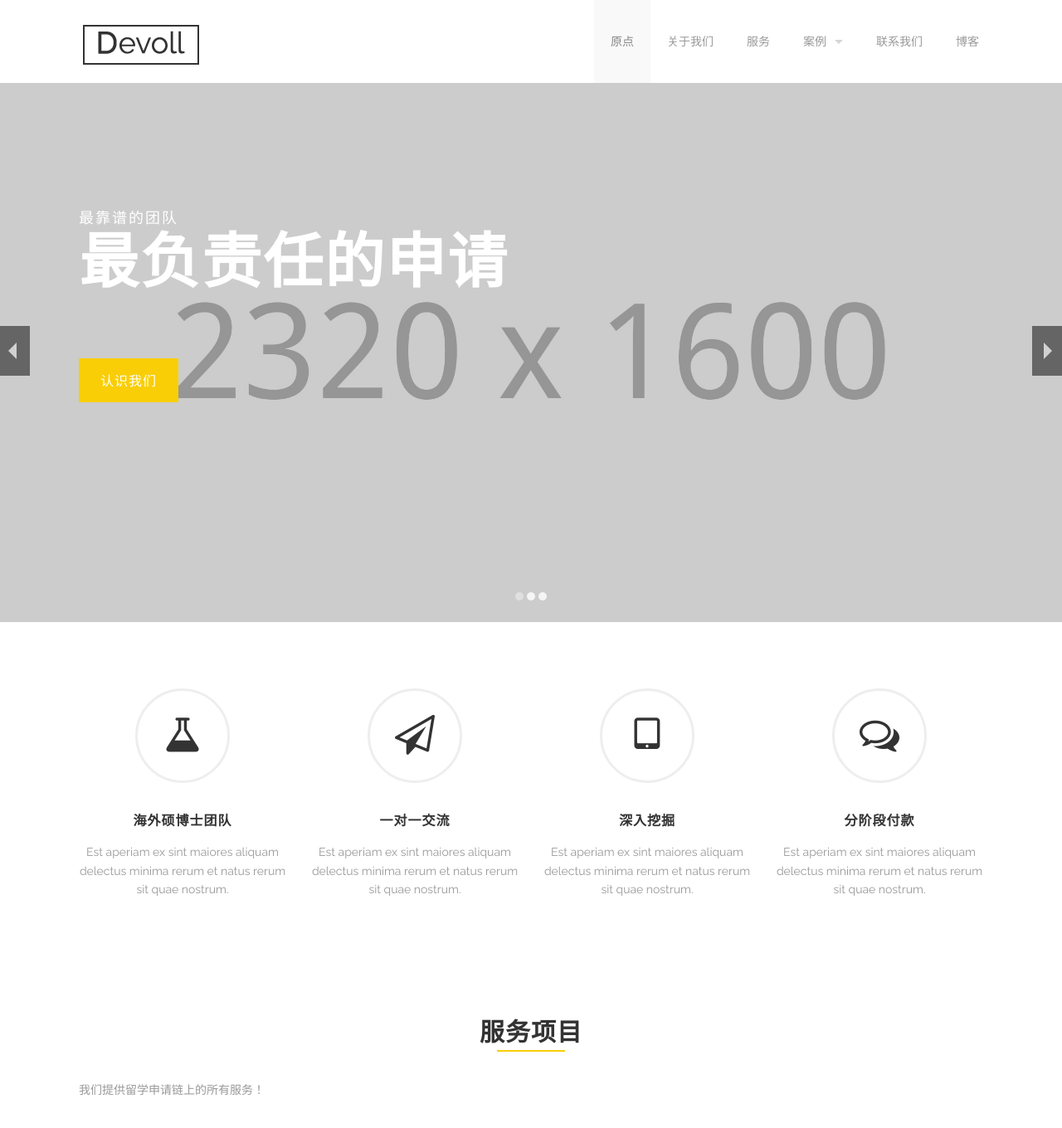
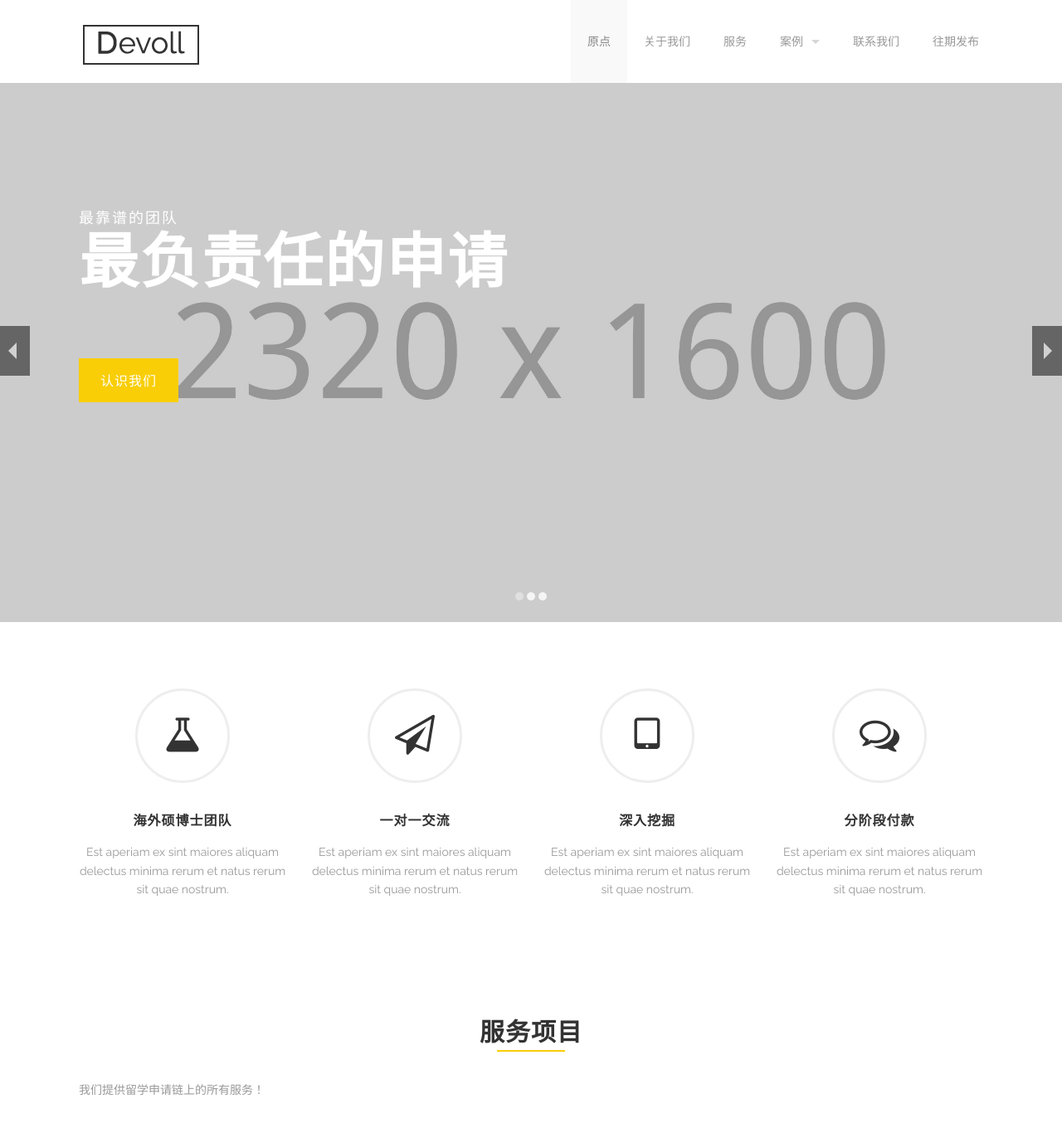
Before and after one commit to OfferFuture/OfferFuture.github.io, a Jekyll site: the page built from index.html, in a window 1280 px wide and 1400 px high. Shown: the top 1360 px of the window at 83% size. Built offline with Jekyll 4.4.1, drawn with Linux system fonts in a browser that asks for light colours.

Commit message:
index f2

```diff
--- a/_data/nav.yml
+++ b/_data/nav.yml
@@ -18,6 +18,6 @@
 - name: 联系我们
   path: contact.html
   section_id: contact
-- name: 博客
+- name: 往期发布
   path: blog/
   section_id: blog
--- a/index.html
+++ b/index.html
@@ -47,7 +47,7 @@
 
 services:
   - icon: trophy
-    title: 招生信息（免费）
+    title: 发布招生信息（免费）
     desc: 我们致力于提供研究生（硕士/博士）申请者实实在在的有用信息。
   - icon: cogs
     title: 文书制作与润色
```
